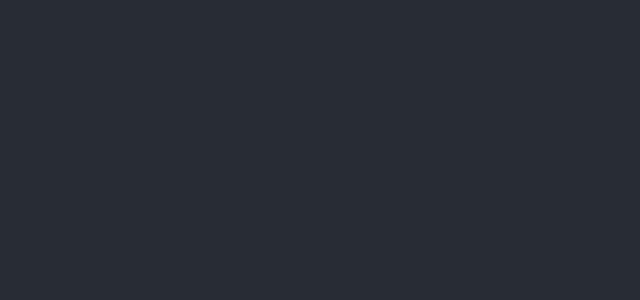
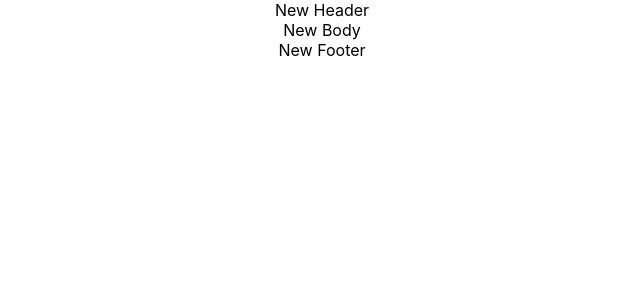
Before and after one commit to Kaptsiuh/microtasks, a React (Create React App) app: page / in a window 1280 px wide. Shown: the top 300 px of the page, without its empty margins (318-958 px from the left). Built offline with nearby package versions, Linux system fonts and the light colour scheme.

Commit message:
complete nested components

```diff
--- a/src/App.tsx
+++ b/src/App.tsx
@@ -1,9 +1,14 @@
 import "./App.css";
+import { Body } from "./components/Body";
+import { Footer } from "./components/Footer";
+import { Header } from "./components/Header";
 
 function App() {
   return (
     <div className="App">
-      <header className="App-header"></header>
+      <Header title={"New Header"} />
+      <Body titleForBody={"New Body"} />
+      <Footer titleForFooter={"New Footer"} />
     </div>
   );
 }
--- /dev/null
+++ b/src/components/Body.tsx
@@ -0,0 +1,7 @@
+type BodyPropsType = {
+  titleForBody: string;
+};
+
+export const Body = (props: BodyPropsType) => {
+  return <div>{props.titleForBody}</div>;
+};
--- /dev/null
+++ b/src/components/Footer.tsx
@@ -0,0 +1,7 @@
+type FooterPropsType = {
+  titleForFooter: string;
+};
+
+export const Footer = (props: FooterPropsType) => {
+  return <div>{props.titleForFooter}</div>;
+};
--- /dev/null
+++ b/src/components/Header.tsx
@@ -0,0 +1,7 @@
+type HeaderPropsType = {
+  title: string;
+};
+
+export const Header = (props: HeaderPropsType) => {
+  return <div>{props.title}</div>;
+};
```
